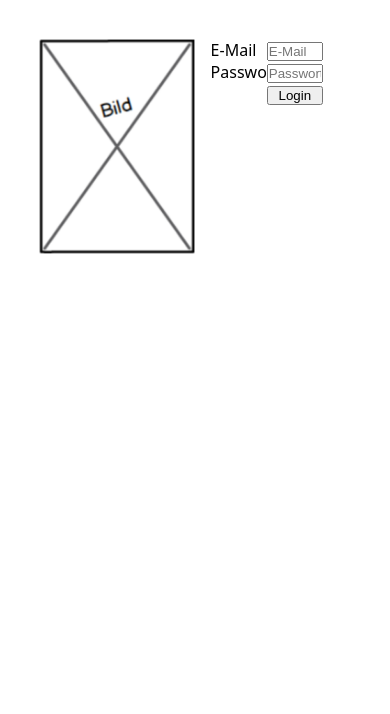
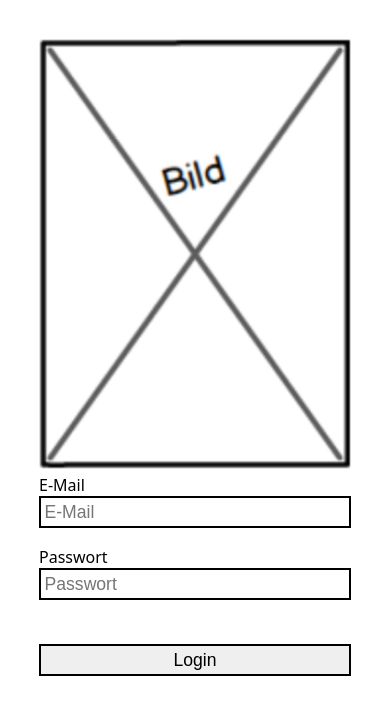
Before and after one commit to flegelleicht/mxmgo, an Angular app in the folder html-aufgabe/: page /login in a window 390 px wide. Shown: the top 714 px of the page. Built offline with nearby package versions, Linux system fonts and the light colour scheme.

Commit message:
Added style for portrait display and smaller screen widths

```diff
--- a/html-aufgabe/src/app/components/login/login.component.css
+++ b/html-aufgabe/src/app/components/login/login.component.css
@@ -1,3 +1,10 @@
+input {
+	font-size: 110%;
+	border: 2px solid black;
+	margin-bottom: 1em;
+	padding: 0.2em;
+}
+@media screen and (min-width: 600px), screen and (orientation: landscape) {
 	#container {
 		width: 100vw;
 		height: 100vh;
@@ -34,3 +41,42 @@ div.panel {
 		text-align: center;
 		color: red;
 	}
+}
+
+@media (max-width: 599px) and (orientation: portrait){
+	#container {
+		width: 100vw;
+		height: 100vh;
+		display: flex;
+		flex-direction: column;
+		justify-content: flex-start;
+		padding: 10%;
+		padding-bottom: 20%;
+		overflow-y: scroll;
+	}
+	div.panel {
+		width: 100%;
+	}
+	#login-image {
+		width:100%;
+	}
+
+	#login-form {
+		display: flex;
+		flex-direction: column;
+		justify-content: flex-start;
+	}
+	#login-btn {
+		box-sizing: border-box;
+		margin-top: 1.5em;
+	}
+	.column {
+		display: block;
+		width: 100%;
+	}
+	#app-messages {
+		display: block;
+		text-align: center;
+		color: red;
+	}
+}
```
Lines whose indentation alone changed are shown as unchanged.
